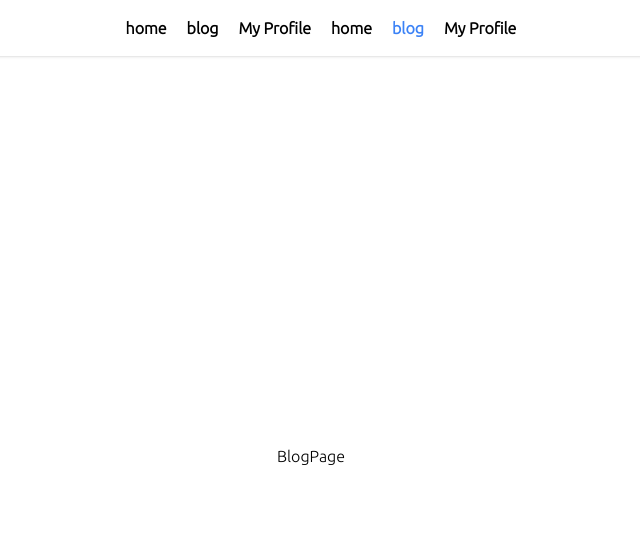
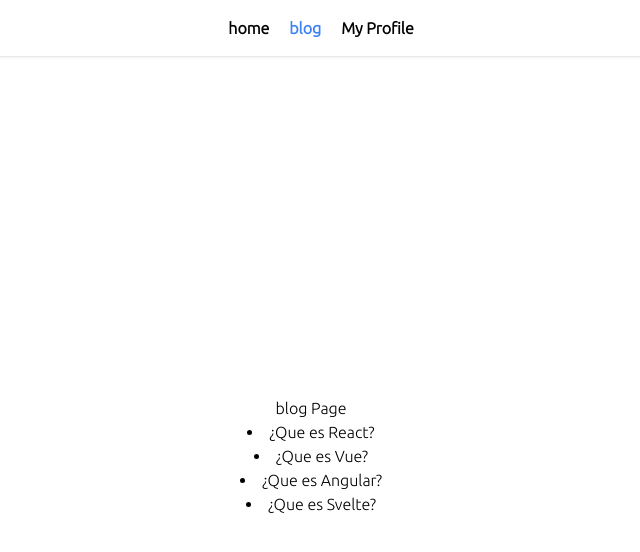
Before and after one commit to iDannyGR/react-router, a React (Vite) app: page /#/blog in a window 1280 px wide. Shown: the top 552 px of the page, without its empty margins (329-969 px from the left). Built offline with nearby package versions, Linux system fonts and the light colour scheme.

Commit message:
create a presonalizate route

```diff
--- a/src/App.tsx
+++ b/src/App.tsx
@@ -1,10 +1,11 @@
 import React from "react";
 import {HashRouter, Routes, Route} from 'react-router-dom';
-import Home from '@/pages/Home'
+import Home from '@/pages/Home';
 import BlogPage from '@/pages/BlogPage';
 import ProfilePage from '@/pages/ProfilePage';
 import Error404 from '@/pages/Error404';
 import Menu from '@/components/Menu';
+import Post from "@/pages/Post";
 import './index.css';
 
 const App = ():React.ReactElement => {
@@ -15,6 +16,7 @@ const App = ():React.ReactElement => {
         <Routes>
           <Route path="/" element={<Home />} />
           <Route path="/blog" element={<BlogPage />} />
+          <Route path="/blog/:post" element={<Post />} />
           <Route path="/profile" element={<ProfilePage />} />
           <Route path="*" element={<Error404 />} />
         </Routes>
--- /dev/null
+++ b/src/assets/postData.ts
@@ -0,0 +1,24 @@
+import { Post } from '@/models/Post'
+
+export const blogdata:Post[] = [
+  {
+  title: '¿Que es React?',
+  slug: 'que-es-react',
+  content: 'React es el mejor Framework de JavaScript, que lindo React',
+  author: 'Andrés Rodríguez'
+},{
+  title: '¿Que es Vue?',
+  slug: 'que-es-vue',
+  content: 'Vue es el mejor Framework de JavaScript, que lindo Vue',
+  author: 'Andrés Rodríguez'
+},{
+  title: '¿Que es Angular?',
+  slug: 'que-es-angular',
+  content: 'Angular esta bien, que lindo React XD',
+  author: 'Andrés Rodríguez'
+},{
+  title: '¿Que es Svelte?',
+  slug: 'que-es-svelte',
+  content: 'Svelte es el mejor Framework de JavaScript, que lindo Svelte',
+  author: 'Andrés Rodríguez'
+}];
--- /dev/null
+++ b/src/components/BlogLink.tsx
@@ -0,0 +1,17 @@
+import React from 'react'
+import { Link } from 'react-router-dom'
+import { Post } from '@/models/Post';
+
+interface Props {
+  post:Post
+}
+
+const BlogLink: React.FC<Props> = ({post}): React.ReactElement => {
+  return (
+    <li>
+      <Link to={`/blog/${post.slug}`}>{post.title}</Link>
+    </li>
+  );
+};
+
+export default BlogLink
--- a/src/components/Menu.tsx
+++ b/src/components/Menu.tsx
@@ -27,11 +27,11 @@ const linkUrl:URL[] = [
 const Menu = (): React.ReactElement => (
   <nav>
     <ul className="flex items-center justify-center shadow w-full h-14">
-      {linkUrl.map((url) => (
+      {/* {linkUrl.map((url) => (
         <li key={url.id} className="ml-5 font-semibold hover:text-blue-500">
           <Link to={url.url}> {url.name} </Link>
         </li>
-      ))}
+      ))} */}
       {linkUrl.map((url) => (
         <li key={url.id} className="ml-5 font-semibold">
           <NavLink
--- /dev/null
+++ b/src/models/Post.ts
@@ -0,0 +1,6 @@
+export interface Post {
+  title: string,
+  slug: string,
+  content: string,
+  author: string
+}
--- a/src/pages/BlogPage.tsx
+++ b/src/pages/BlogPage.tsx
@@ -1,10 +1,15 @@
-import React from 'react'
+import React from 'react';
+import BlogLink from '@/components/BlogLink';
+import { blogdata } from '@/assets/postData'
 
 const BlogPage = () => {
   return (
-    <div className="w-full h-[100vh] flex flex-col items-center  justify-center text-center">
-      BlogPage
-    </div>
+    <section className="w-full h-[100vh] flex flex-col items-center  justify-center text-center">
+      <h1>blog Page</h1>
+      {blogdata.map((article) => (
+        <BlogLink post={article} />
+      ))}
+    </section>
   );
 }
 
--- /dev/null
+++ b/src/pages/Post.tsx
@@ -0,0 +1,23 @@
+import React from 'react';
+import { Post } from '@/models/Post';
+import { } from '@/assets/postData';
+import { useParams } from 'react-router-dom';
+import { blogdata } from '@/assets/postData'
+import { Post } from '@/models/Post'
+
+interface slug {
+    slug: Post['slug']
+}
+
+const Post = ():React.ReactElement =>{
+const { slug } = useParams();
+const dta = blogdata.find()
+return(
+    <section className=''>
+        <h1>{post.title}</h1>
+        <h3>{post.author}</h3>
+        <p>{post.content}</p>
+    </section>
+    )
+  }
+export default Post
```
